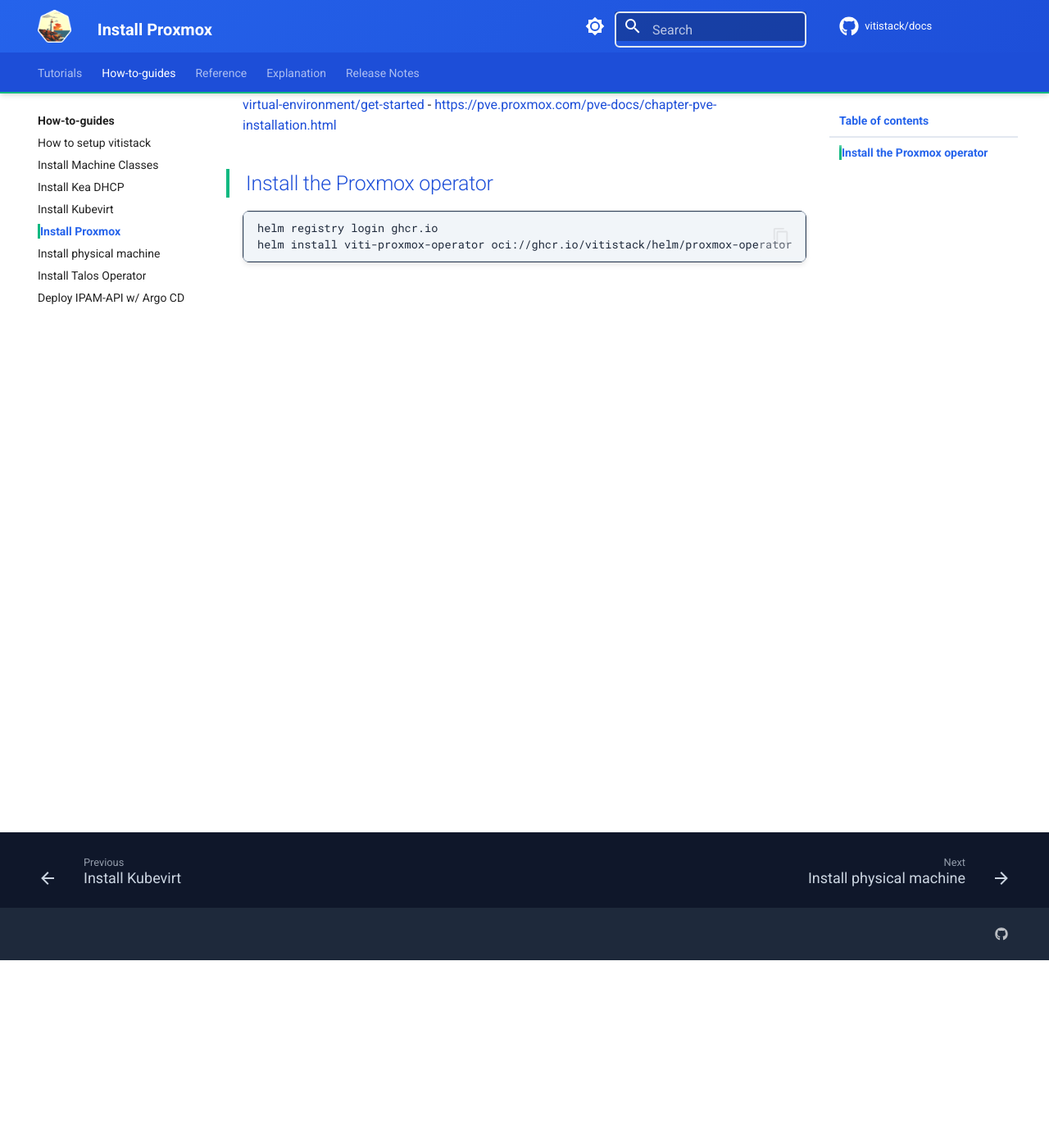
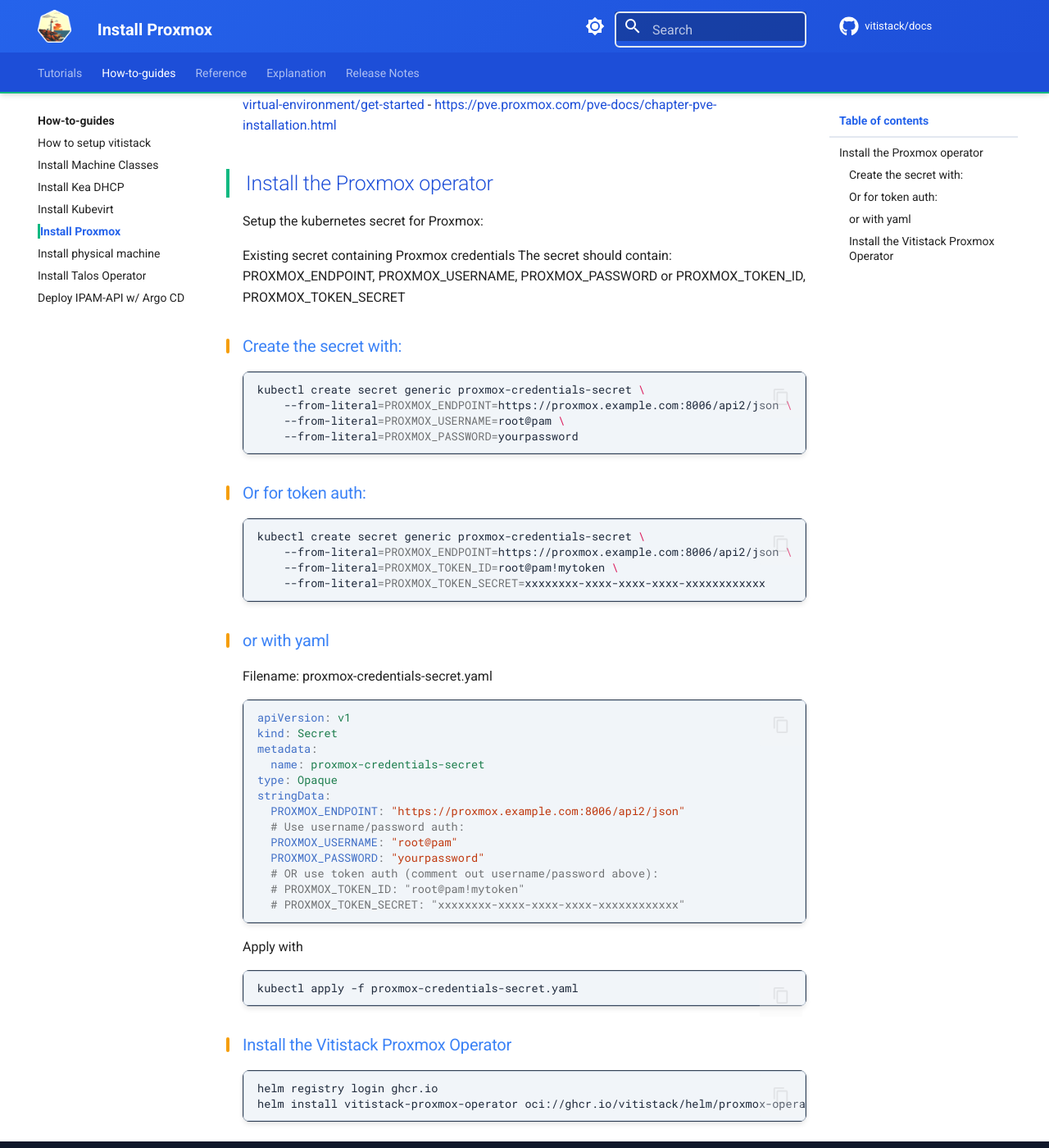
Before and after one commit to vitistack/docs, an MkDocs documentation site: the page built from docs/howtoguide/install-proxmox.md, in a window 1280 px wide and 1400 px high, scrolled down 229 px. Shown: the whole window at 82% size. Built offline with MkDocs 1.6.1 and Material for MkDocs 9.7.7, drawn with Linux system fonts in a browser that asks for light colours; comment, search, counter and statistics services are not loaded.

Commit message:
Update installation guides for Kubevirt and Proxmox operators with corrected helm install commands and added Proxmox secret creation instructions

````diff
--- a/docs/howtoguide/install-proxmox.md
+++ b/docs/howtoguide/install-proxmox.md
@@ -8,7 +8,54 @@
 
 ## Install the Proxmox operator
 
+Setup the kubernetes secret for Proxmox:
+
+Existing secret containing Proxmox credentials
+The secret should contain: PROXMOX_ENDPOINT, PROXMOX_USERNAME, PROXMOX_PASSWORD
+or PROXMOX_TOKEN_ID, PROXMOX_TOKEN_SECRET
+
+### Create the secret with:
+```bash
+kubectl create secret generic proxmox-credentials-secret \
+    --from-literal=PROXMOX_ENDPOINT=https://proxmox.example.com:8006/api2/json \
+    --from-literal=PROXMOX_USERNAME=root@pam \
+    --from-literal=PROXMOX_PASSWORD=yourpassword
+```
+
+### Or for token auth:
+```bash
+kubectl create secret generic proxmox-credentials-secret \
+    --from-literal=PROXMOX_ENDPOINT=https://proxmox.example.com:8006/api2/json \
+    --from-literal=PROXMOX_TOKEN_ID=root@pam!mytoken \
+    --from-literal=PROXMOX_TOKEN_SECRET=xxxxxxxx-xxxx-xxxx-xxxx-xxxxxxxxxxxx
+```
+
+### or with yaml
+Filename: proxmox-credentials-secret.yaml
+```yaml
+apiVersion: v1
+kind: Secret
+metadata:
+  name: proxmox-credentials-secret
+type: Opaque
+stringData:
+  PROXMOX_ENDPOINT: "https://proxmox.example.com:8006/api2/json"
+  # Use username/password auth:
+  PROXMOX_USERNAME: "root@pam"
+  PROXMOX_PASSWORD: "yourpassword"
+  # OR use token auth (comment out username/password above):
+  # PROXMOX_TOKEN_ID: "root@pam!mytoken"
+  # PROXMOX_TOKEN_SECRET: "xxxxxxxx-xxxx-xxxx-xxxx-xxxxxxxxxxxx"
+```
+
+Apply with
+
+```bash
+kubectl apply -f proxmox-credentials-secret.yaml
+```
+
+### Install the Vitistack Proxmox Operator
 ```bash
 helm registry login ghcr.io
-helm install viti-proxmox-operator oci://ghcr.io/vitistack/helm/proxmox-operator
+helm install vitistack-proxmox-operator oci://ghcr.io/vitistack/helm/proxmox-operator
 ```
````
Also changed, not shown: docs/howtoguide/install-kubevirt.md (+1 -1 lines).
